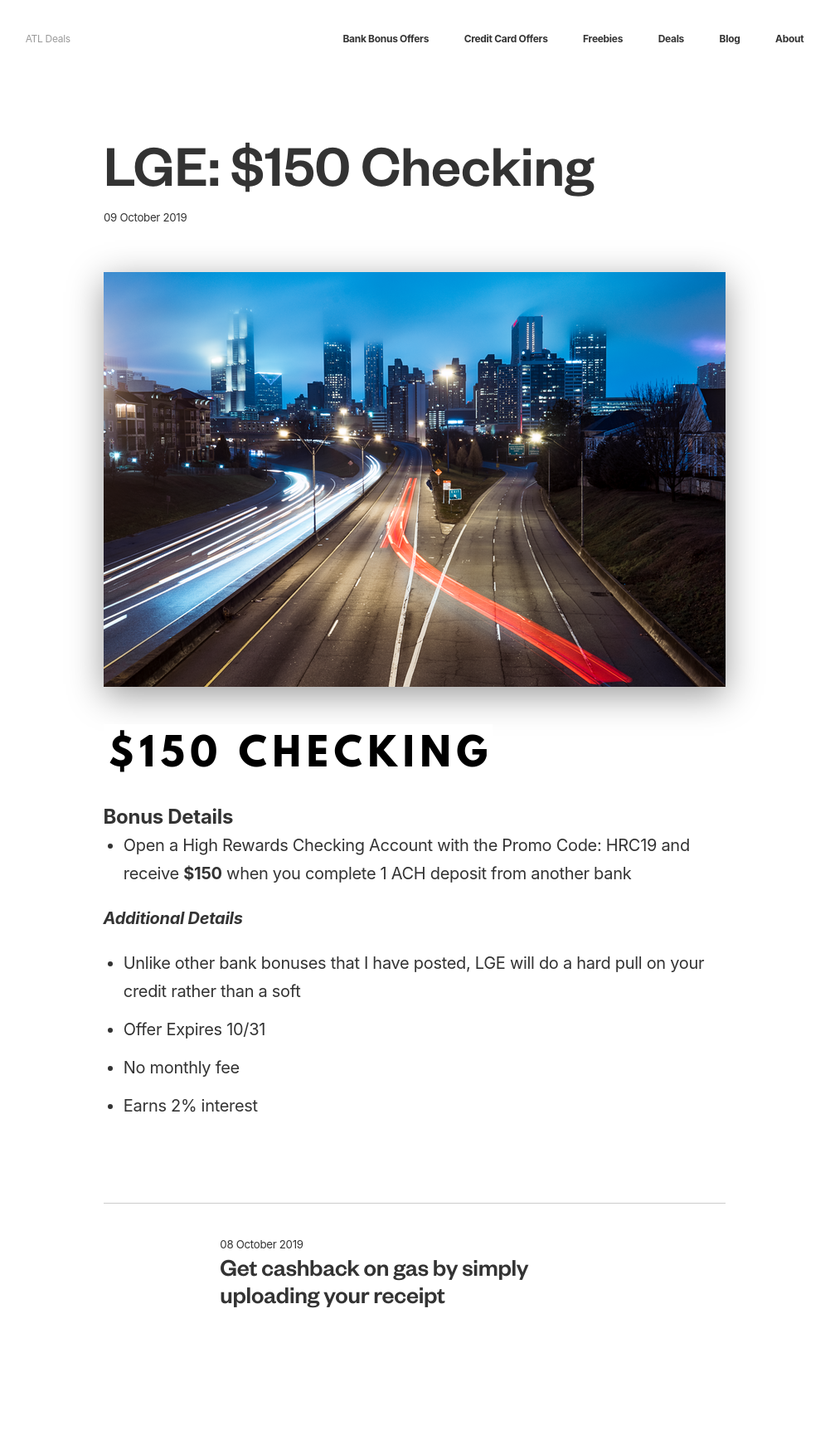
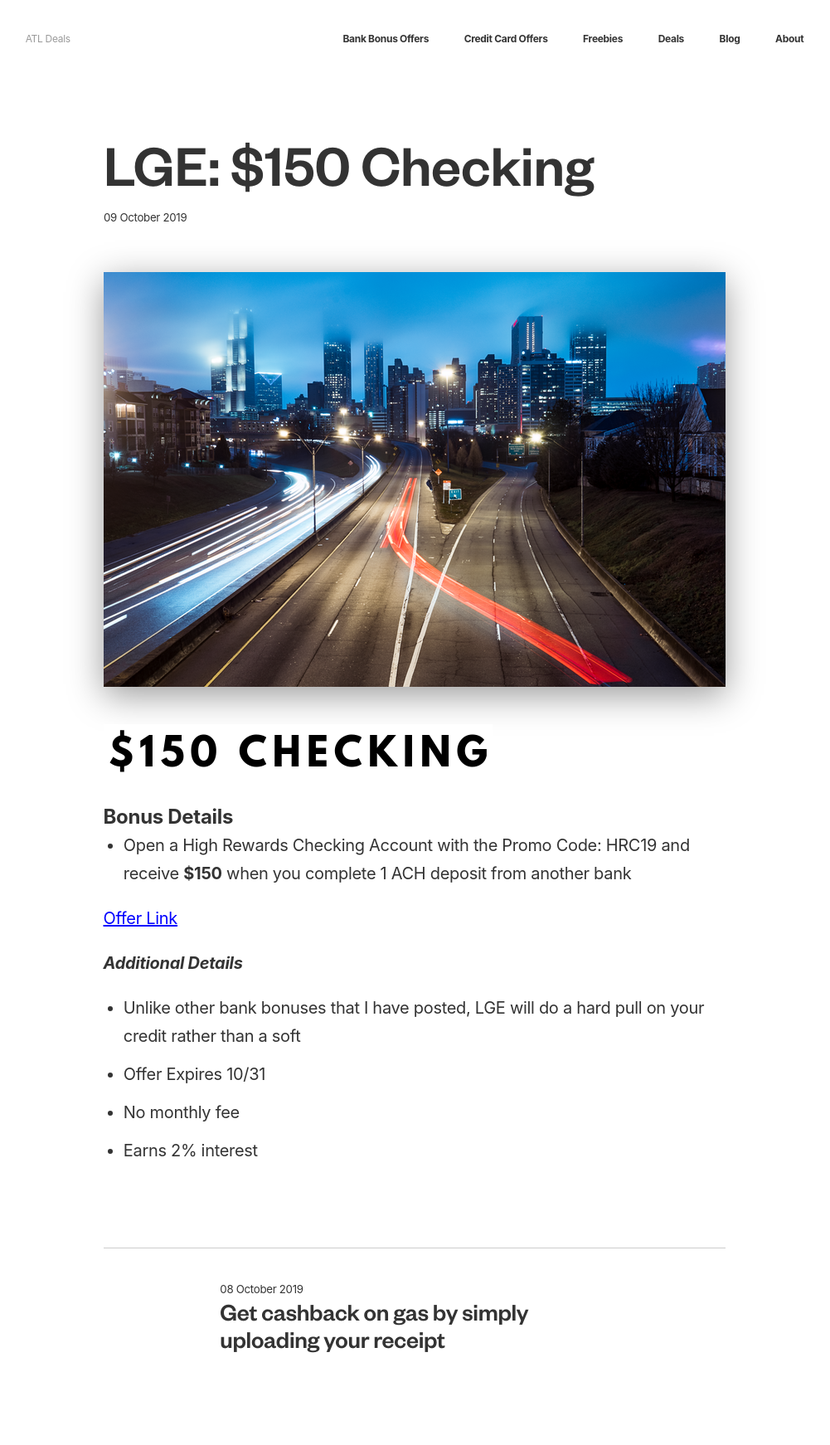
Before and after one commit to ohiosveryown/atldeals, a Jekyll site: the page built from _posts/2019-10-09-post-three.markdown, in a window 1280 px wide. Shown: the whole page at 83% size, without its empty margins (140-1141 px from the left). Built offline with Jekyll 4.4.1, drawn with Linux system fonts in a browser that asks for light colours; before the commit the page ends 1688 px from its top, so only the background shows below that.

Commit message:
Updated Post Three

```diff
--- a/_posts/2019-10-09-post-three.markdown
+++ b/_posts/2019-10-09-post-three.markdown
@@ -18,6 +18,7 @@
 
 * Open a High Rewards Checking Account with the Promo Code: HRC19 and receive **$150** when you complete 1 ACH deposit from another bank
 
+[Offer Link](https://www.lgeccu.org/life-your-way.html)
 
 ***Additional Details***
 
```
